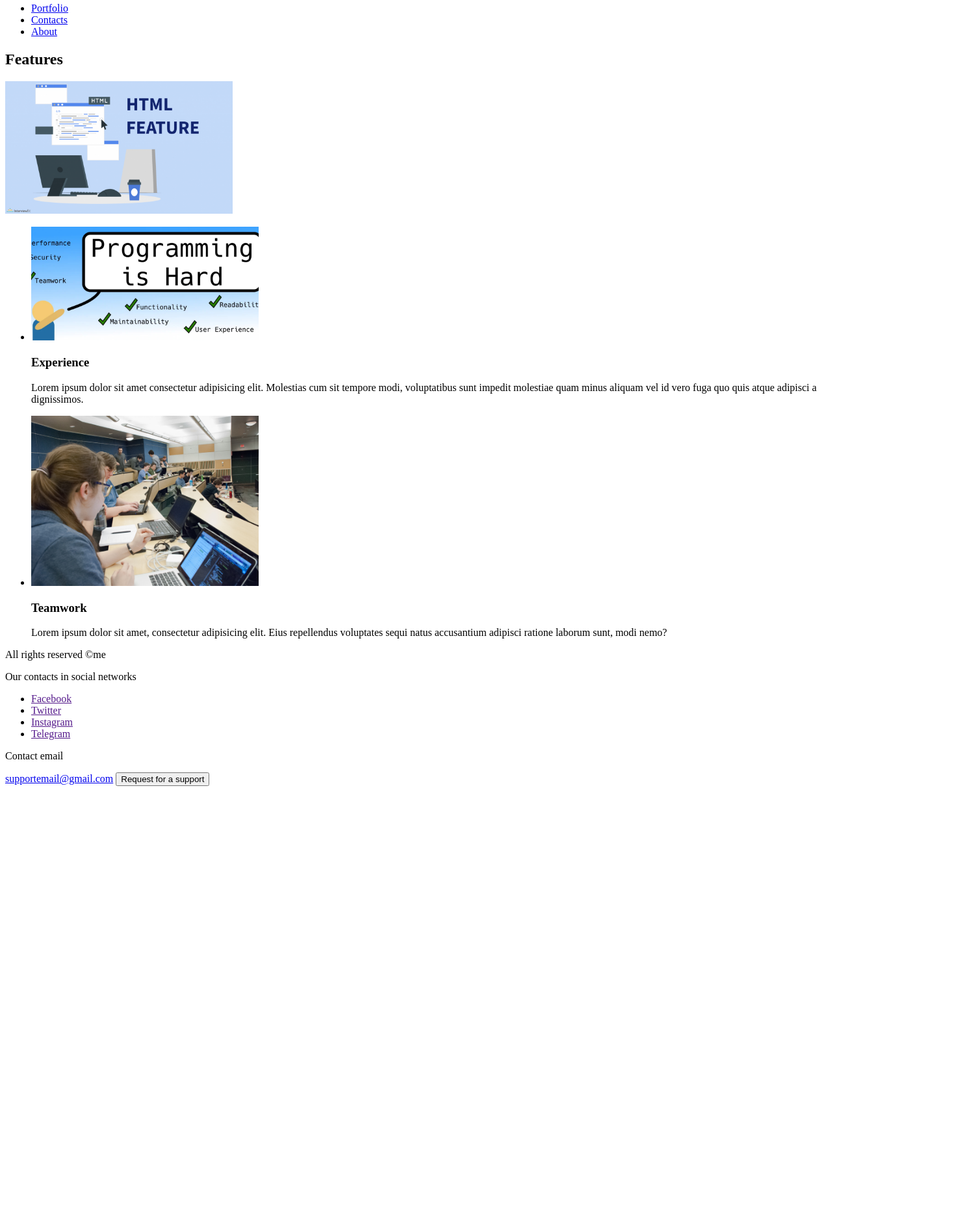
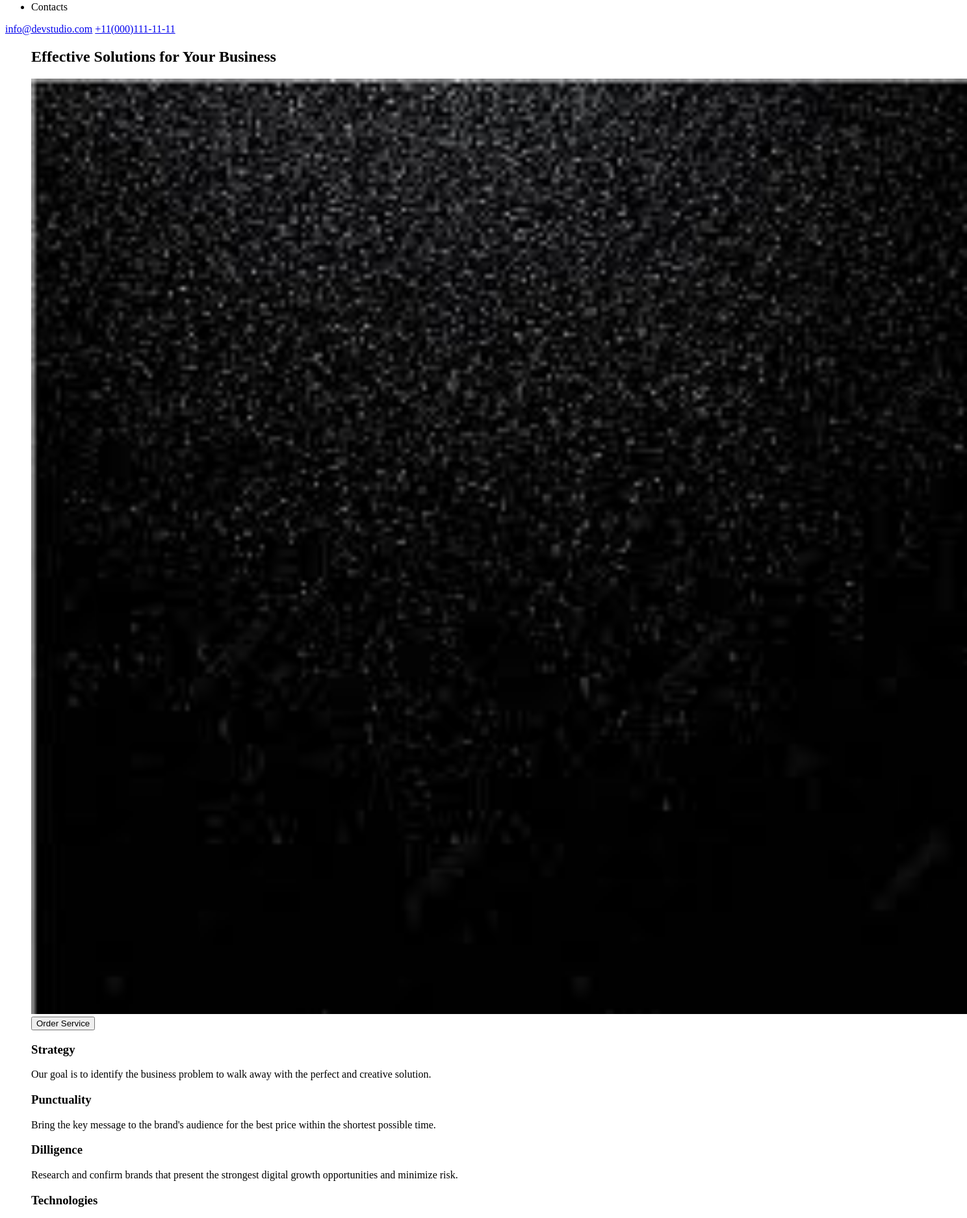
Before and after one commit to Prost0-Vova/GoItHomework1, a plain HTML site: page index.html in a window 1280 px wide. Shown: the part 76-1951 px from the top of the page at 65% size, 1488 px wide, since content can reach past the window. Before the commit the page ends 1294 px from the top, so only its background shows below. Drawn offline with Linux system fonts and the light colour scheme.

Commit message:
Homework1
Idk

```diff
--- a/index.html
+++ b/index.html
@@ -7,65 +7,104 @@
     <title>WebStudio</title>
 </head>
 <header>
-    <h1>WebStudio</h1>
+    <a href="Web">Web</a>
+    <a href="Studio">Studio</a>
+
 
     <!-- Main navigation -->
     <nav>
         <!-- Links for navigation to other pages -->
         <ul>
-            <li><a href="/">Portfolio</a></li>
-            <li><a href="/">Contacts</a></li>
-            <li><a href="/">About</a></li>
+            <li>Studio</li>
+            <li>Portfolio</li>
+            <li>Contacts</li>
         </ul>
     </nav>
+    <a href="info@devstudio.com">info@devstudio.com</a>
+    <a href="+11(000)111-11-11">+11(000)111-11-11</a>
 </header>
 <!-- Main content -->
 <main>
-    <!-- Features section -->
+    <article>
+
+        <figure>
+            <h1>Effective Solutions
+                for Your Business</h1>
+            <img src="/img/dark-bg.jpg" alt="dark-bg" width="1440">
+            <button type="button">Order Service</button>
+        </figure>
+
+    </article>
     <section>
-        <h2>Features</h2>
-        <img src="/img/HTML-Feature.jpg" alt="Feature" width="350">
         <ul>
-            <li>
-                <img src="/img/experience-source.jpg" alt="Experience" width="350">
-                <h3>Experience</h3>
-                <p>
-                    Lorem ipsum dolor sit amet consectetur adipisicing elit. Molestias cum sit tempore modi,
-                    voluptatibus sunt impedit molestiae quam minus aliquam vel id vero fuga quo quis atque adipisci a
-                    dignissimos.
-                </p>
-            </li>
-
-            <li>
-                <img src="/img/Teamwork-source.jpg" alt="Teamwork" width="350">
-                <h3>Teamwork</h3>
-                <p>
-                    Lorem ipsum dolor sit amet, consectetur adipisicing elit. Eius
-                    repellendus voluptates sequi natus accusantium adipisci ratione
-                    laborum sunt, modi nemo?
-                </p>
-            </li>
+            <h3>Strategy</h3>
+            <p>Our goal is to identify the business
+                problem to walk away with the perfect and creative solution.</p>
+            <h3>Punctuality</h3>
+            <p>Bring the key message to the brand's audience for the best price within the shortest possible time.</p>
+            <h3>Dilligence</h3>
+            <p>Research and confirm brands that present the strongest digital growth opportunities and minimize risk.
+            </p>
+            <h3>Technologies</h3>
+            <p>Research and confirm brands that present the strongest digital growth opportunities and minimize risk.
+            </p>
         </ul>
     </section>
 
+    <section>
+        <h2>What we are doing</h2>
+        <img src="/img/img1.jpg" alt="img1" width="360" height="300">
+        <img src="/img/img2.jpg" alt="img2" width="360" height="300">
+        <img src="/img/img3.jpg" alt="img3" width="360" height="300">
+    </section>
+
+    <section>
+        <h2>Our Team</h2>
+        <article>
+            <figure>
+                <img src="/img/img4.jpg" alt="img4" width="264" height="260">
+                <figcaption>
+                    <h3>Mark Guerrero</h3>
+                    <p>Product Designer</p>
+                </figcaption>
+            </figure>
+
+            <figure>
+                <img src="/img/img5.jpg" alt="img5" width="264" height="260">
+                <figcaption>
+                    <h3>Tom Ford</h3>
+                    <p>Frontend Developer</p>
+                </figcaption>
+            </figure>
+
+
+
+            <figure>
+                <img src="/img/img6.jpg" alt="img6" width="264" height="260">
+                <figcaption>
+                    <h3>Camila Garcia</h3>
+                    <p>Marketing</p>
+                </figcaption>
+            </figure>
+            <figure>
+                <img src="/img/img7.jpg" alt="img7" width="264" height="260">
+                <figcaption>
+                    <h3>Daniel Wilson</h3>
+                    <p>UI Designer</p>
+                </figcaption>
+            </figure>
+
+        </article>
+    </section>
 
 </main>
 
-<!-- Footer -->
+
 <footer>
-    <p>All rights reserved &copy;me</p>
+    <a href="Web">Web</a>
+    <a href="Studio">Studio</a>
+    <p>Increase the flow of customers and sales for your business with digital marketing & growth solutions.</p>
 
-    <p>Our contacts in social networks</p>
-    <ul>
-        <li><a href="">Facebook</a></li>
-        <li><a href="">Twitter</a></li>
-        <li><a href="">Instagram</a></li>
-        <li><a href="">Telegram</a></li>
-    </ul>
-    <p>Contact email</p>
-    <a href="supportemail@gmail.com">supportemail@gmail.com</a>
-
-    <button type="button">Request for a support</button>
 </footer>
 </body>
 
```
Also changed, not shown: img/HTML-Feature.jpg (deleted), img/Teamwork-source.jpg (deleted), img/dark-bg.jpg (added), img/experience-source.jpg (deleted), img/img1.jpg (added), img/img2.jpg (added), img/img3.jpg (added), img/img4.jpg (added), img/img5.jpg (added), img/img6.jpg (added), img/img7.jpg (added), 1 other file.
